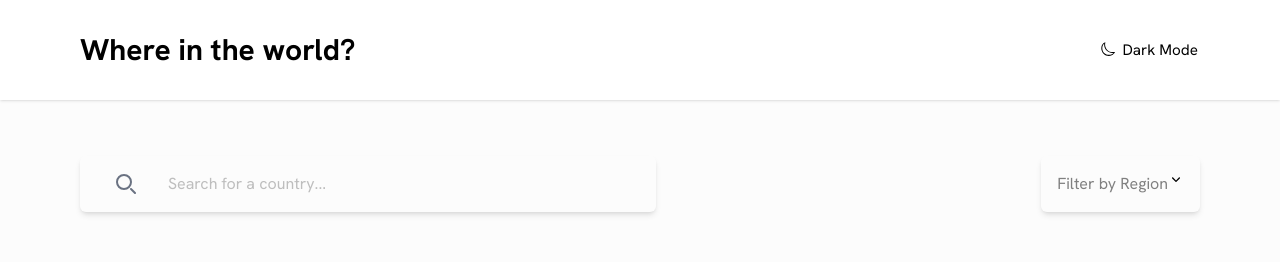
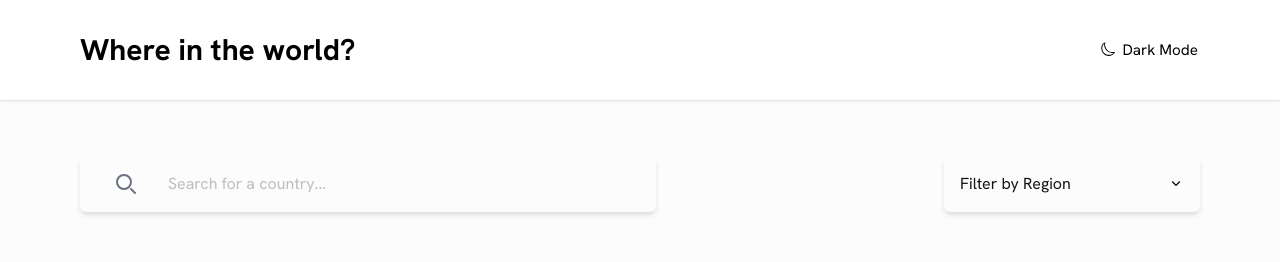
Before and after one commit to Fikerte-T/rest-countries-api-with-color-theme-switcher, a React (Vite) app: page / in a window 1280 px wide. Shown: the top 262 px of the page. Built offline with nearby package versions, Linux system fonts and the light colour scheme.

Commit message:
Style custom select element

```diff
--- a/src/Components/Countries.jsx
+++ b/src/Components/Countries.jsx
@@ -6,7 +6,7 @@ const Countries = () => {
   const {loading, currentItems} = useContext(CountriesContext)
   // console.log(currentItems)
   return (
-    <div>
+    <div className='z-0 relative'>
       {loading && <p>Loading</p>}
       <ul className='grid grid-cols-1 sm:grid-cols-2 md:grid-cols-3 lg:grid-cols-4 gap-10 lg:gap-20 justify-center px-5 md:px-20'>
       {
--- a/src/Components/Filters.jsx
+++ b/src/Components/Filters.jsx
@@ -56,17 +56,17 @@ const Filters = () => {
                     onChange={e => setSearchValue(e.target.value)}
                     />
                 </div>
-                <div ref={dropdownRef} className='cursor-pointer w-fit shadow-md p-4 rounded-md text-lm-input  dark:text-custom-white dark:bg-dm-elements mt-10 md:m-0'>
-                    <div type='button' onClick={() => setIsOpen(prev => !prev)}>
-                        <img className='float-right w-4 h-4' src={isDarkMode ? '/dropdown-white.svg' : '/dropdown-black.svg'} alt="" />
-                        <span>{selected ||  "Filter by Region"}</span>
+                <div ref={dropdownRef} className='relative cursor-pointer w-3xs shadow-md  rounded-md text-lm-text  dark:text-custom-white dark:bg-dm-elements mt-10 md:m-0'>
+                    <div className='flex items-center justify-between p-4' type='button' onClick={() => setIsOpen(prev => !prev)}>
+                        <span className=''>{selected ||  "Filter by Region"}</span>
+                        <img className='w-4 h-4 ml-8' src={isDarkMode ? '/dropdown-white.svg' : '/dropdown-black.svg'} alt="" />
                     </div>
 
                         {isOpen && (
-                         <ul>
+                         <ul className='list-none z-50 absolute bg-lm-bg w-full dark:bg-dm-elements mt-2 rounded-md'>
                              {
                                 regions && regions.map((c, i) => (
-                                    <li  className='' key={i}
+                                    <li  className='list-none px-4 py-1 hover:bg-dm-bg hover:text-custom-white dark:hover:bg-lm-bg dark:hover:text-lm-text' key={i}
                                         onClick={() => {
                                         setSelected(c)
                                         setSelectedRegion(c)
```
